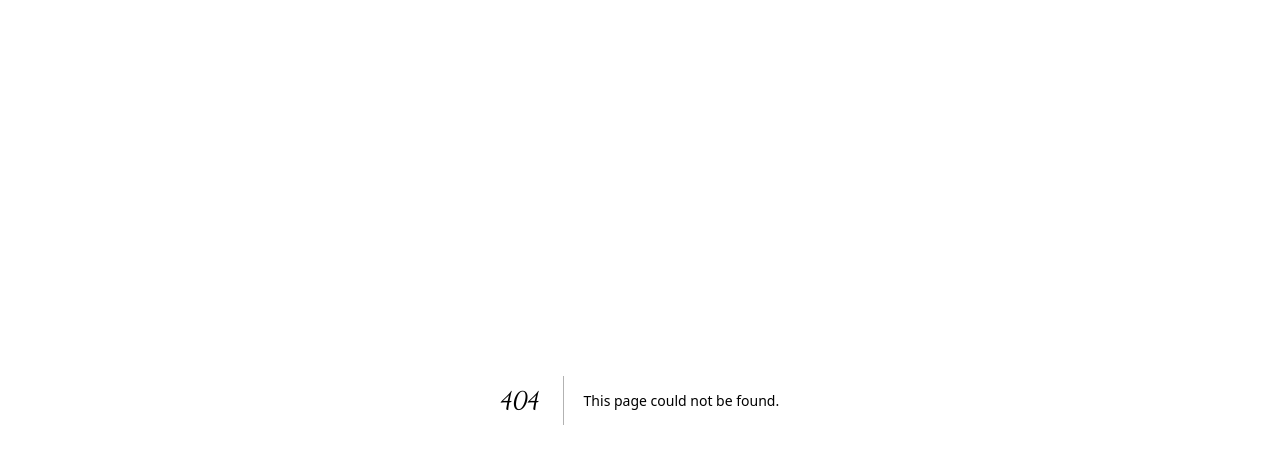
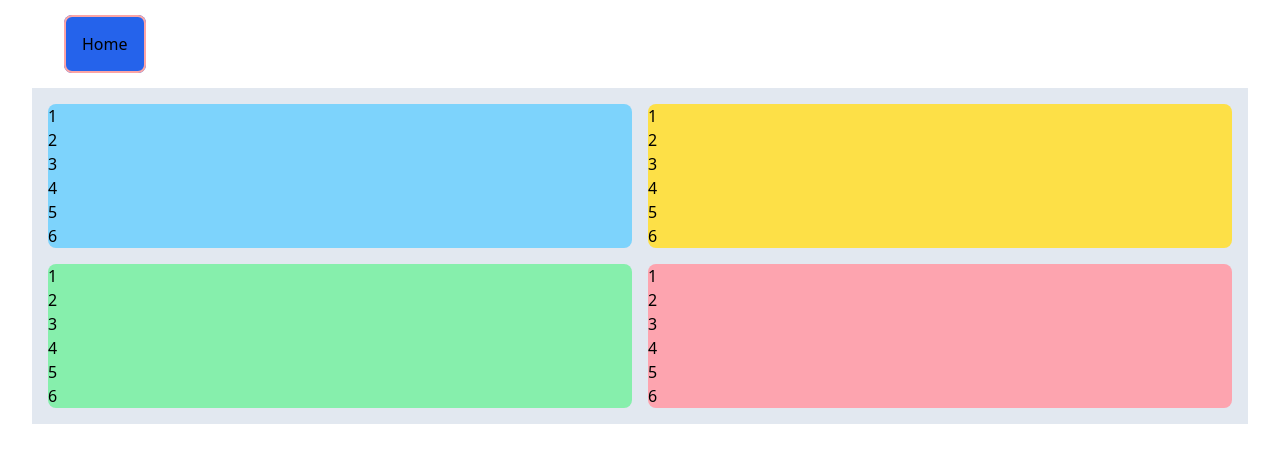
Before and after one commit to m-atique/tailwind, a Next.js app in the folder tailwind-series/: page /grids in a window 1280 px wide. Before the commit this address had no page. Shown: the top 462 px of the page. Built offline with nearby package versions, Linux system fonts and the light colour scheme; a web font is replaced by a local one.

Commit message:
grids created

```diff
--- /dev/null
+++ b/tailwind-series/src/app/grids/page.tsx
@@ -0,0 +1,57 @@
+import Link from "next/link"
+export default function Grids() {
+    return (
+        <div className="m-8">
+            <div className="m-8">
+                <Link className=' p-4 border-2 rounded-lg border-red-300 bg-blue-600' href='/'>Home</Link>
+            </div>
+            <div className="grid grid-cols-2 bg-slate-200 gap-4 p-4">
+                <div className="bg-sky-300 rounded-lg ">
+                <div className="">
+                    <div className="">1</div>
+                    <div className="">2</div>
+                    <div className="">3</div>
+                    <div className="">4</div>
+                    <div className="">5</div>
+                    <div className="">6</div>
+                </div>
+                </div>
+
+                <div className="bg-yellow-300 rounded-lg ">
+                <div className="">
+                    <div className="">1</div>
+                    <div className="">2</div>
+                    <div className="">3</div>
+                    <div className="">4</div>
+                    <div className="">5</div>
+                    <div className="">6</div>
+                </div>
+                </div>
+
+                <div className="bg-green-300 rounded-lg ">
+                <div className="">
+                    <div className="">1</div>
+                    <div className="">2</div>
+                    <div className="">3</div>
+                    <div className="">4</div>
+                    <div className="">5</div>
+                    <div className="">6</div>
+                </div>
+                </div>
+
+                <div className="bg-rose-300 rounded-lg ">
+                <div className="">
+                    <div className="">1</div>
+                    <div className="">2</div>
+                    <div className="">3</div>
+                    <div className="">4</div>
+                    <div className="">5</div>
+                    <div className="">6</div>
+                </div>
+                </div>
+
+            </div>
+
+        </div>
+    )
+}
--- a/tailwind-series/src/app/page.tsx
+++ b/tailwind-series/src/app/page.tsx
@@ -11,6 +11,7 @@ export default function Home() {
 
      <Link className ='rounded-lg  m-4 p-4 border-4 border-red-400 bg-blue-300' href='/spacing'>Spacing</Link>
      <Link className ='rounded-lg  m-4 p-4 border-4 border-red-400 bg-yellow-300' href='/flex'>Flex</Link>
+     <Link className ='rounded-lg  m-4 p-4 border-4 border-red-400 bg-sky-400' href='/grids'>Grids</Link>
     </div>
   )
 }
```
